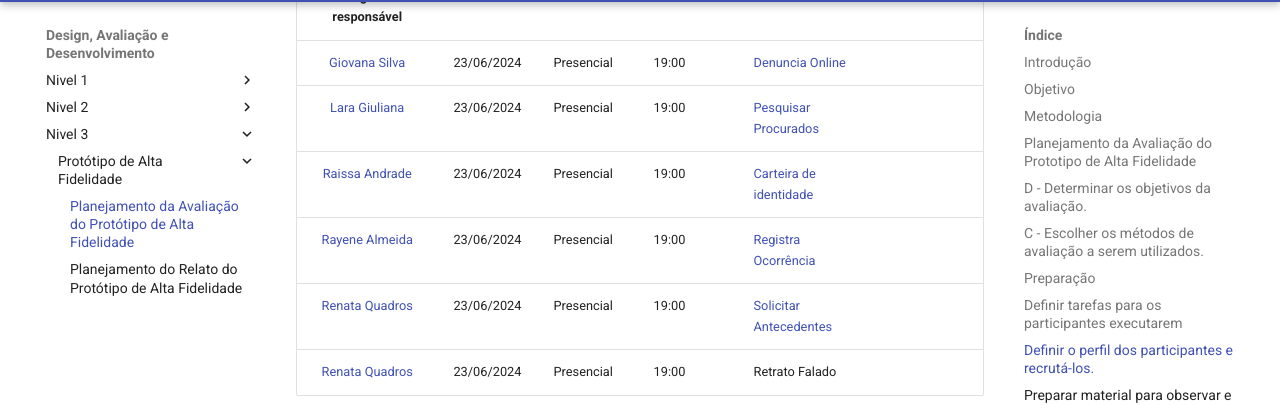
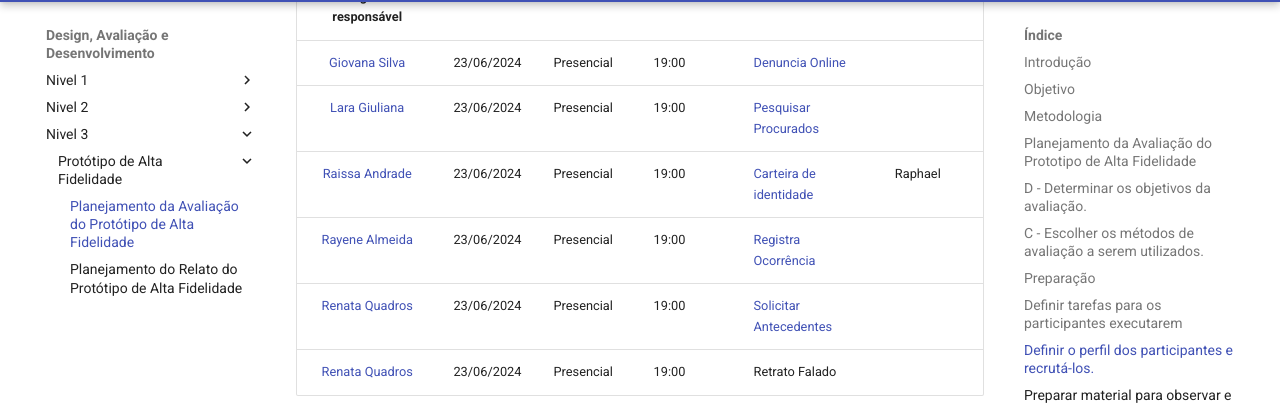
Before and after one commit to Interacao-Humano-Computador/2024.1-PCDF, an MkDocs documentation site: the page built from docs/design/Nivel3/planejamento_avaliação.md, in a window 1280 px wide and 900 px high, scrolled down 5360 px. Shown: the part 94-499 px from the top of the window. Built offline with MkDocs 1.6.1 and Material for MkDocs 9.7.7, drawn with Linux system fonts in a browser that asks for light colours; comment, search, counter and statistics services are not loaded.

Commit message:
Nome do participante

```diff
--- a/docs/design/Nivel3/planejamento_avaliação.md
+++ b/docs/design/Nivel3/planejamento_avaliação.md
@@ -120,7 +120,7 @@ O perfil dos participantes escolhidos foram baseados no artefato Perfil de Usuá
 |:----------------------:|------------|-------|---------|--------------| ------------------------------ |
 | [Giovana Silva](https://github.com/gio221) | 23/06/2024 | Presencial | 19:00 | [Denuncia Online](https://www.pcdf.df.gov.br/servicos/197) | |
 | [Lara Giuliana](https://github.com/gravelylara) | 23/06/2024 | Presencial | 19:00 | [Pesquisar Procurados](https://procurados.pcdf.df.gov.br/views/Default.aspx) | |
-| [Raissa Andrade](https://github.com/RaissaAndradeS) | 23/06/2024 | Presencial | 19:00 | [Carteira de identidade](https://www.pcdf.df.gov.br/servicos/carteira-de-identidade) | |
+| [Raissa Andrade](https://github.com/RaissaAndradeS) | 23/06/2024 | Presencial | 19:00 | [Carteira de identidade](https://www.pcdf.df.gov.br/servicos/carteira-de-identidade) | Raphael |
 | [Rayene Almeida](https://github.com/rayenealmeida) | 23/06/2024 | Presencial | 19:00 | [Registra Ocorrência](https://www.pcdf.df.gov.br/servicos/delegacia-eletronica) | |
 | [Renata Quadros](https://github.com/Renatinha28) | 23/06/2024 | Presencial | 19:00 | [Solicitar Antecedentes](https://www.pcdf.df.gov.br/servicos/antecedentes-criminais) |  |
 | [Renata Quadros](https://github.com/Renatinha28) | 23/06/2024 | Presencial | 19:00 |  Retrato Falado | |
```
